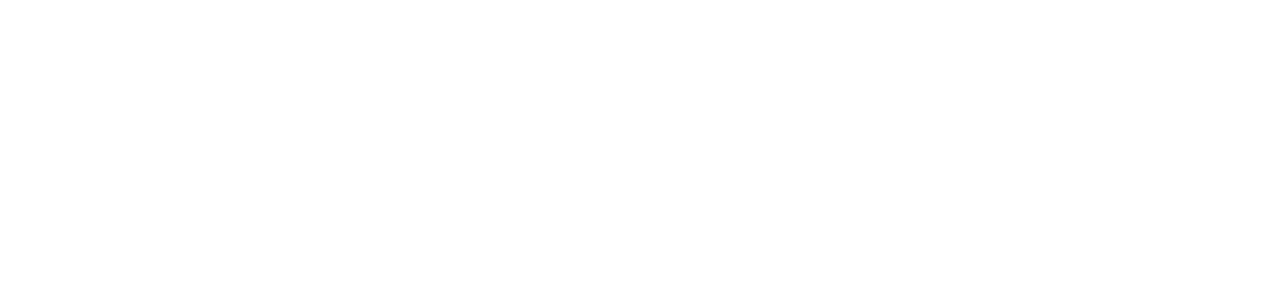
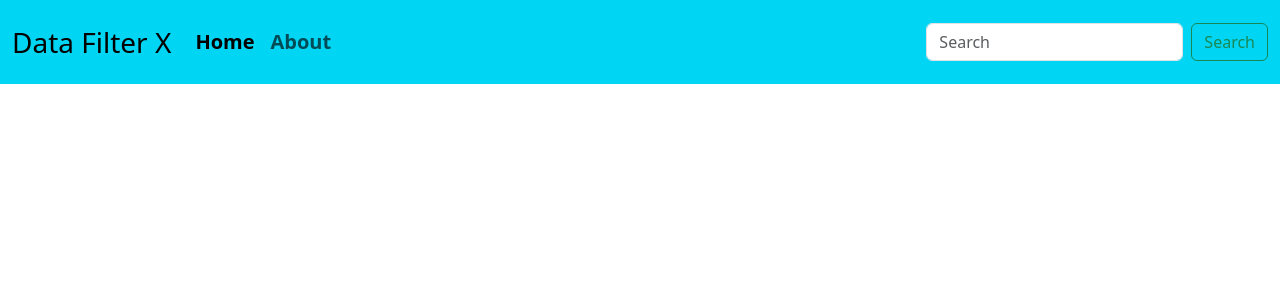
Before and after one commit to saurabhjaykar1603/data-filter-x, a React (Create React App) app: page / in a window 1280 px wide. Shown: the top 300 px of the page. Built offline with nearby package versions, Linux system fonts and the light colour scheme.

Commit message:
feat : navbar added

```diff
--- a/public/index.html
+++ b/public/index.html
@@ -3,7 +3,7 @@
 <head>
   <meta charset="UTF-8">
   <meta name="viewport" content="width=device-width, initial-scale=1.0">
-  <title>Document</title>
+  <title>data filter x</title>
 </head>
 <body>
   <div id="root"></div>
--- a/src/App.js
+++ b/src/App.js
@@ -1,11 +1,54 @@
-import React from 'react'
-import  './App.css'
+import React from "react";
+import "./App.css";
 
 const App = () => {
   return (
     <>
+      <nav className="navbar navbar-expand-lg   py-3" style={{backgroundColor: "#00D6F4"}}>
+        <div className="container-fluid">
+          <a className="navbar-brand fs-3 fw-600 " href="/">
+           Data Filter X
+          </a>
+          <button
+            className="navbar-toggler"
+            type="button"
+            data-bs-toggle="collapse"
+            data-bs-target="#navbarSupportedContent"
+            aria-controls="navbarSupportedContent"
+            aria-expanded="false"
+            aria-label="Toggle navigation"
+          >
+            <span className="navbar-toggler-icon"></span>
+          </button>
+          <div className="collapse navbar-collapse" id="navbarSupportedContent">
+            <ul className="navbar-nav me-auto mb-2 mb-lg-0 fs-5 fw-bold">
+              <li className="nav-item">
+                <a className="nav-link active" aria-current="page" href="/">
+                  Home
+                </a>
+              </li>
+              <li className="nav-item">
+                <a className="nav-link" href="/">
+                 About
+                </a>
+              </li>
+            </ul>
+            <form className="d-flex" role="search">
+              <input
+                className="form-control me-2"
+                type="search"
+                placeholder="Search"
+                aria-label="Search"
+              />
+              <button className="btn btn-outline-success" type="submit">
+                Search
+              </button>
+            </form>
+          </div>
+        </div>
+      </nav>
     </>
-  )
-}
+  );
+};
 
-export default App
+export default App;
```
